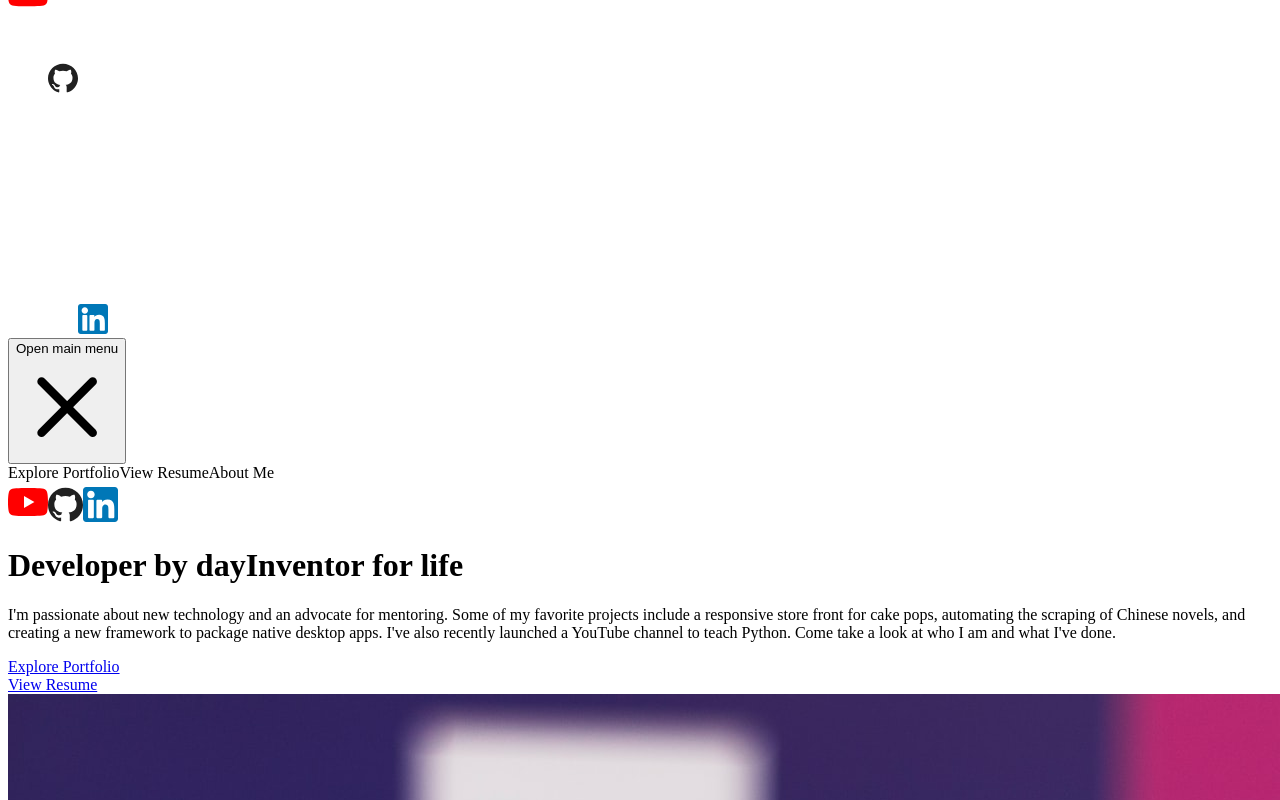
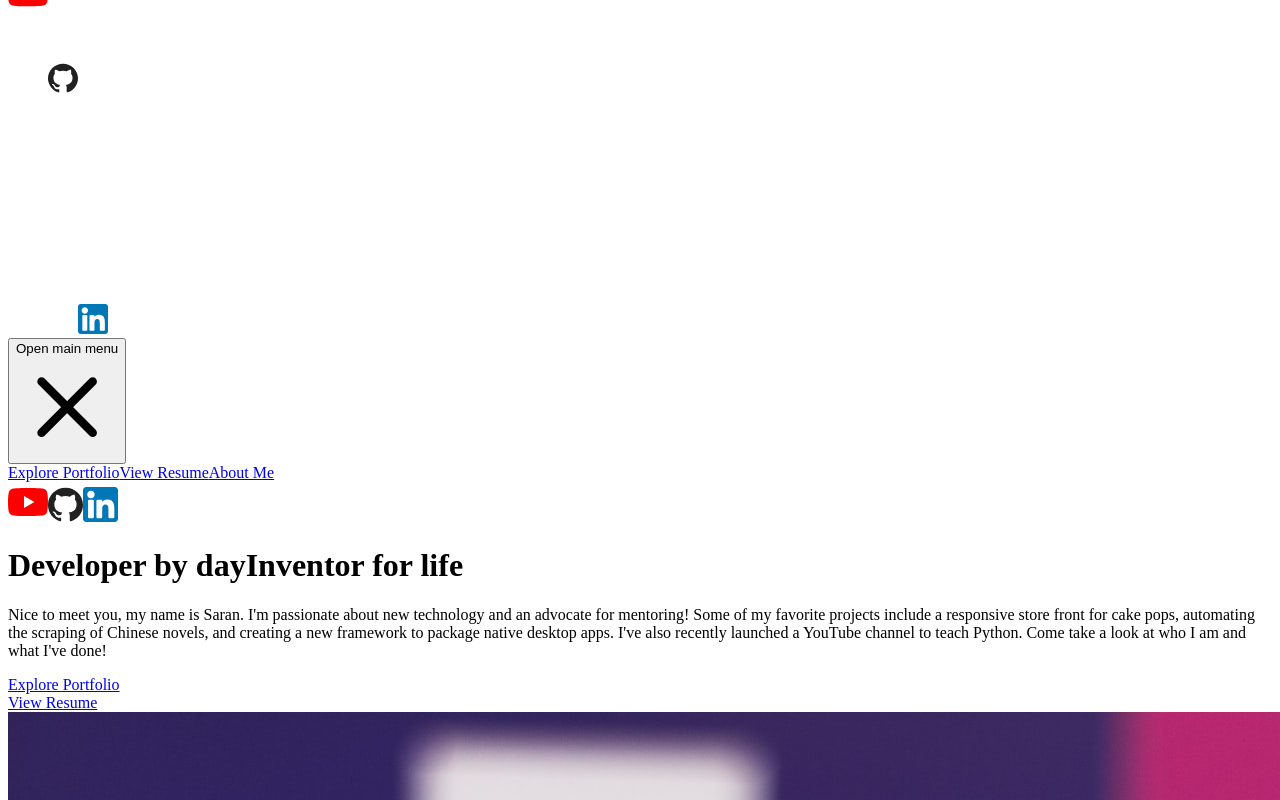
Before and after one commit to SaranSundar/MyPersonalWebsite2021, a Next.js app: page / in a window 1280 px wide. Both pictures are taken after a click on the button "Open main menu". Shown: the part 679-1479 px from the top of the page. Built offline with nearby package versions, Linux system fonts and the light colour scheme; a web font is replaced by a local one.

Commit message:
Changed things around

```diff
--- a/components/MobileNavBar.js
+++ b/components/MobileNavBar.js
@@ -2,16 +2,32 @@ import {Menu, Transition} from "@headlessui/react";
 import GithubSVG from "public/images/navbar/github.svg"
 import YoutubeSVG from "public/images/navbar/youtube.svg"
 import LinkedinSVG from "public/images/navbar/linkedin.svg"
-import {openInNewTab} from "../utils/Utils";
+import {openInNewTab} from 'utils/Utils'
+import {useRouter} from 'next/router'
+import {PAGE_ROUTES} from "utils/Routes"
+import {useEffect} from "react";
 
 export default function MobileNavBar() {
+    const router = useRouter()
+
+    const handleClick = async (e) => {
+        e.preventDefault()
+        await router.push(e.target.href)
+    }
+
+    useEffect(() => {
+        router.prefetch(PAGE_ROUTES.EXPLORE_PORTFOLIO)
+        router.prefetch(PAGE_ROUTES.VIEW_RESUME)
+        router.prefetch(PAGE_ROUTES.HOME)
+        router.prefetch(PAGE_ROUTES.ABOUT_ME)
+    }, [])
+
     return (
         <div className="-mr-2 flex items-center justify-center z-50 sm:hidden">
             <div className="relative inline-block text-left">
                 <Menu>
                     {({open}) => (
                         <>
-                            {console.log("OPEN IS " + open)}
                             <span className="rounded-md shadow-sm">
                                 <Menu.Button
                                     className="inline-flex items-center justify-center p-2 rounded-md text-gray-400 hover:text-gray-500 hover:bg-gray-100 focus:outline-none focus:ring-2 focus:ring-inset focus:ring-indigo-500">
@@ -52,7 +68,7 @@ export default function MobileNavBar() {
                                     <div className="py-1">
                                         <Menu.Item>
                                             {({active}) => (
-                                                <a
+                                                <a href={PAGE_ROUTES.EXPLORE_PORTFOLIO} onClick={handleClick}
                                                    className={`${
                                                        active
                                                            ? "bg-gray-100 text-gray-900"
@@ -65,7 +81,7 @@ export default function MobileNavBar() {
                                         </Menu.Item>
                                         <Menu.Item>
                                             {({active}) => (
-                                                <a
+                                                <a href={PAGE_ROUTES.VIEW_RESUME} onClick={handleClick}
                                                    className={`${
                                                        active
                                                            ? "bg-gray-100 text-gray-900"
@@ -78,7 +94,7 @@ export default function MobileNavBar() {
                                         </Menu.Item>
                                         <Menu.Item>
                                             {({active}) => (
-                                                <a
+                                                <a href={PAGE_ROUTES.ABOUT_ME} onClick={handleClick}
                                                    className={`${
                                                        active
                                                            ? "bg-gray-100 text-gray-900"
--- a/components/NavBar.js
+++ b/components/NavBar.js
@@ -2,7 +2,7 @@ import GithubSVG from "public/images/navbar/github.svg"
 import YoutubeSVG from "public/images/navbar/youtube.svg"
 import LinkedinSVG from "public/images/navbar/linkedin.svg"
 import Link from 'next/link'
-import {PAGE_ROUTES} from "utils/ROUTES";
+import {PAGE_ROUTES} from "utils/Routes";
 import MobileNavBar from "./MobileNavBar";
 import {openInNewTab} from "utils/Utils";
 
--- a/pages/_document.js
+++ b/pages/_document.js
@@ -11,7 +11,7 @@ class MyDocument extends Document {
         let showDebugUI = process.env.debug === true ? "debug-screens" : ""
 
         return (
-            <Html>
+            <Html lang="en">
                 <Head>
                     <link rel="stylesheet" href="https://rsms.me/inter/inter.css"/>
                 </Head>
--- /dev/null
+++ b/pages/about-me.js
@@ -0,0 +1,3 @@
+export default function AboutMePage() {
+    return null;
+}
--- a/pages/explore-portfolio.js
+++ b/pages/explore-portfolio.js
@@ -4,7 +4,7 @@ import BlogPost from "components/BlogPost";
 import useSWR from "swr";
 import fs from 'fs';
 import path from 'path';
-import {API_ROUTES} from "utils/ROUTES";
+import {API_ROUTES} from "utils/Routes";
 import MobileNavBar from "../components/MobileNavBar";
 
 const fetcher = url => fetch(url).then(r => r.json())
--- a/pages/index.js
+++ b/pages/index.js
@@ -1,11 +1,11 @@
 import ProgressiveImageLoader from "components/ProgressiveImageLoader"
 import Link from 'next/link'
-import {PAGE_ROUTES} from "utils/ROUTES";
+import {PAGE_ROUTES} from "utils/Routes";
 
 export default function HomePage() {
 
     return (
-        <div className="relative bg-gray-50">
+        <div className="relative bg-gray-50 w-24 min-w-full">
             <main className="lg:relative">
                 <div className="mx-auto max-w-7xl w-full pt-16 pb-20 text-center lg:py-48 lg:text-left">
                     <div className="px-4 lg:w-1/2 sm:px-8 xl:pr-16">
@@ -14,11 +14,11 @@ export default function HomePage() {
                             <span className="block text-indigo-600">Inventor for life</span>
                         </h1>
                         <p className="mt-3 max-w-md mx-auto text-lg text-gray-500 sm:text-xl md:mt-5 md:max-w-3xl">
-                            I'm passionate about new technology and an advocate for mentoring. Some of my favorite
+                            Nice to meet you, my name is Saran. I'm passionate about new technology and an advocate for mentoring! Some of my favorite
                             projects include a responsive store front for cake pops,
                             automating the scraping of Chinese novels, and creating a new framework
                             to package native desktop apps. I've also recently launched a YouTube channel to teach
-                            Python. Come take a look at who I am and what I've done.
+                            Python. Come take a look at who I am and what I've done!
                         </p>
                         <div className="mt-10 flex justify-center lg:justify-start">
                             <div className="mt-3 rounded-md shadow mt-0 ml-3">
--- /dev/null
+++ b/pages/view-resume.js
@@ -0,0 +1,3 @@
+export default function ResumePage() {
+    return null;
+}
```
Also changed, not shown: utils/Routes.js (renamed from utils/ROUTES.js). Lines whose indentation alone changed are shown as unchanged.
